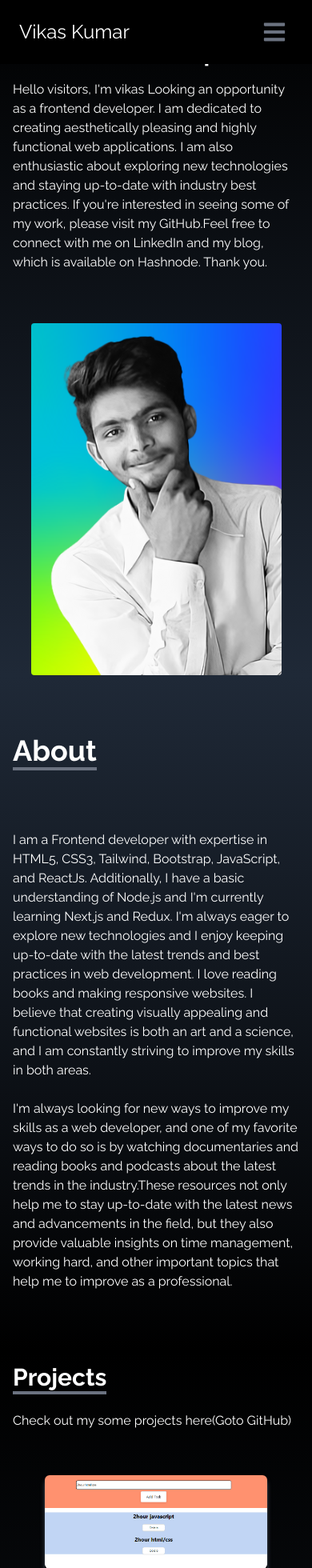
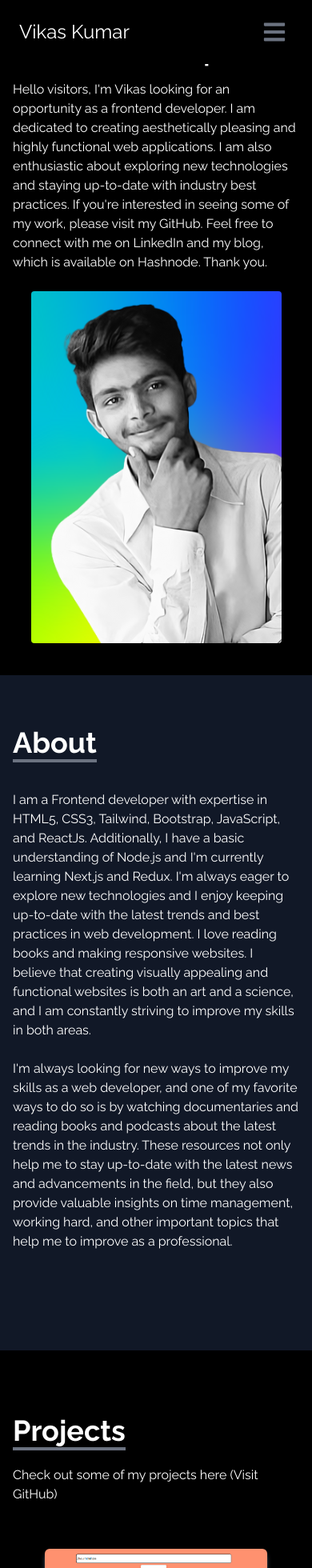
Before and after one commit to Vikas35Taliyan/My-portfolio, a React (Create React App) app: page / in a window 390 px wide. Shown: the top 1960 px of the page at 80% size. Built offline with nearby package versions, Linux system fonts and the light colour scheme; a web font is replaced by a local one.

Commit message:
fixed layout

```diff
--- a/src/components/About.jsx
+++ b/src/components/About.jsx
@@ -3,16 +3,17 @@ import React from "react";
 const About = () => {
   return (
     <div
-      name="about"
-      className="w-full h-screen bg-gradient-to-b from-gray-800 to-black text-white"
+      id="about"
+      className="w-full min-h-screen text-white bg-gray-900 py-16"
     >
-      <div className="max-w-screen-lg p-4 mx-auto flex flex-col justify-center w-full h-full">
-        <div className="pb-0">
+      <div className="max-w-screen-lg px-4 mx-auto flex flex-col justify-center h-full">
+        <div className="pb-2">
           <p className="text-4xl font-bold inline border-b-4 border-gray-500">
             About
           </p>
         </div>
-        <p className="text-ml mt-20">
+
+        <p className="text-md mt-8">
           I am a Frontend developer with expertise in HTML5, CSS3, Tailwind,
           Bootstrap, JavaScript, and ReactJs. Additionally, I have a basic
           understanding of Node.js and I'm currently learning Next.js and Redux.
@@ -26,11 +27,11 @@ const About = () => {
 
         <br />
 
-        <p className="text-ml">
+        <p className="text-md">
           I'm always looking for new ways to improve my skills as a web
           developer, and one of my favorite ways to do so is by watching
           documentaries and reading books and podcasts about the latest trends
-          in the industry.These resources not only help me to stay up-to-date
+          in the industry. These resources not only help me to stay up-to-date
           with the latest news and advancements in the field, but they also
           provide valuable insights on time management, working hard, and other
           important topics that help me to improve as a professional.
--- a/src/components/Home.jsx
+++ b/src/components/Home.jsx
@@ -3,22 +3,17 @@ import heroimage from "../assets/heroimage.png";
 
 const Home = () => {
   return (
-    <div
-      id="home"
-      className="h-screen w-full bg-gradient-to-b from-black to-gray-800"
-    >
+    <div id="home" className="w-full h-screen bg-black text-white py-10">
       <div className="max-w-screen-lg mx-auto flex flex-col items-center justify-center h-full px-4 md:flex-row">
         <div className="flex flex-col justify-center h-full">
-          <h2 className="text-3xl sm:text-4xl font-bold text-white">
-            Frontend Developer
-          </h2>
-          <p className="py-4 max-w-xl text-white">
-            Hello visitors, I'm vikas Looking an opportunity as a frontend
+          <h2 className="text-3xl sm:text-4xl font-bold">Frontend Developer</h2>
+          <p className="py-4 max-w-xl">
+            Hello visitors, I'm Vikas looking for an opportunity as a frontend
             developer. I am dedicated to creating aesthetically pleasing and
             highly functional web applications. I am also enthusiastic about
             exploring new technologies and staying up-to-date with industry best
             practices. If you're interested in seeing some of my work, please
-            visit my GitHub.Feel free to connect with me on LinkedIn and my
+            visit my GitHub. Feel free to connect with me on LinkedIn and my
             blog, which is available on Hashnode. Thank you.
           </p>
         </div>
--- a/src/components/Projects.jsx
+++ b/src/components/Projects.jsx
@@ -8,43 +8,27 @@ import rode from "../assets/portfolio/rode.PNG";
 
 const Projects = () => {
   const projects = [
-    {
-      id: 1,
-      src: todo,
-    },
-    {
-      id: 2,
-      src: wpune,
-    },
-    {
-      id: 3,
-      src: capture,
-    },
-    {
-      id: 4,
-      src: shopify,
-    },
-    {
-      id: 5,
-      src: paytm,
-    },
-    {
-      id: 6,
-      src: rode,
-    },
+    { id: 1, src: todo },
+    { id: 2, src: wpune },
+    { id: 3, src: capture },
+    { id: 4, src: shopify },
+    { id: 5, src: paytm },
+    { id: 6, src: rode },
   ];
 
   return (
     <div
-      name="projects"
-      className="bg-gradient-to-b from-black to-gray-800 w-full text-white md:h-screen"
+      id="projects"
+      className="w-full min-h-screen text-white bg-black py-16"
     >
-      <div className="max-w-screen-md p-4 mx-auto flex flex-col justify-center w-full h-full">
+      <div className="max-w-screen-lg p-4 mx-auto flex flex-col justify-center w-full h-full">
         <div className="pb-8">
-          <p className="text-3xl font-bold inline border-b-4 border-gray-500">
+          <p className="text-4xl font-bold inline border-b-4 border-gray-500">
             Projects
           </p>
-          <p className="py-6">Check out my some projects here(Goto GitHub)</p>
+          <p className="py-6">
+            Check out some of my projects here (Visit GitHub)
+          </p>
         </div>
 
         <div className="grid sm:grid-cols-2 md:grid-cols-3 gap-8 px-10 sm:px-0">
@@ -52,16 +36,15 @@ const Projects = () => {
             <div key={id} className="shadow-md shadow-gray-600 rounded-lg">
               <img
                 src={src}
-                alt=""
+                alt={`project-${id}`}
                 className="rounded-md duration-200 hover:scale-105"
               />
-
               <div className="flex items-center justify-center">
-                <button className="w-1/2  px-6 py-3 m-4 duration-200 hover:scale-105">
+                <button className="w-1/2 px-6 py-3 m-4 duration-200 hover:scale-105">
                   Netlify
                 </button>
-                <button className="w-1/2  px-6 py-3 m-4 duration-200 hover:scale-105">
-                  Github
+                <button className="w-1/2 px-6 py-3 m-4 duration-200 hover:scale-105">
+                  GitHub
                 </button>
               </div>
             </div>
--- a/src/components/TechToolBox.jsx
+++ b/src/components/TechToolBox.jsx
@@ -11,68 +11,23 @@ import git from "../assets/git.png";
 
 const TechToolBox = () => {
   const tech = [
-    {
-      id: 1,
-      src: html,
-      title: "HTML",
-      style: "shadow-orange-500",
-    },
-    {
-      id: 2,
-      src: css,
-      title: "CSS",
-      style: "shadow-blue-500",
-    },
-    {
-      id: 3,
-      src: bootstrap,
-      title: "Bootstrap",
-      style: "shadow-yellow-500",
-    },
-    {
-      id: 4,
-      src: tailwind,
-      title: "Tailwind",
-      style: "shadow-sky-400",
-    },
-    {
-      id: 5,
-      src: javascript,
-      title: "Javascript",
-      style: "shadow-yellow-500",
-    },
-    {
-      id: 6,
-      src: react,
-      title: "React",
-      style: "shadow-sky-500",
-    },
-    {
-      id: 7,
-      src: express,
-      title: "Express",
-      style: "shadow-white",
-    },
-    {
-      id: 8,
-      src: mongo,
-      title: "Mongodb",
-      style: "shadow-green-500",
-    },
-    {
-      id: 9,
-      src: git,
-      title: "Git",
-      style: "shadow-orange-500",
-    },
+    { id: 1, src: html, title: "HTML", style: "shadow-orange-500" },
+    { id: 2, src: css, title: "CSS", style: "shadow-blue-500" },
+    { id: 3, src: bootstrap, title: "Bootstrap", style: "shadow-yellow-500" },
+    { id: 4, src: tailwind, title: "Tailwind", style: "shadow-sky-400" },
+    { id: 5, src: javascript, title: "Javascript", style: "shadow-yellow-500" },
+    { id: 6, src: react, title: "React", style: "shadow-sky-500" },
+    { id: 7, src: express, title: "Express", style: "shadow-white" },
+    { id: 8, src: mongo, title: "Mongodb", style: "shadow-green-500" },
+    { id: 9, src: git, title: "Git", style: "shadow-orange-500" },
   ];
 
   return (
     <div
-      name="TechToolBox"
-      className="bg-gradient-to-b from-black to-gray-800 w-full h-screen"
+      id="skills"
+      className="w-full min-h-screen bg-gray-900 text-white py-16"
     >
-      <div className="max-w-screen-lg mx-auto p-4 flex flex-col justify-center w-full h-full text-white">
+      <div className="max-w-screen-lg mx-auto p-4 flex flex-col justify-center w-full h-full">
         <div>
           <p className="text-4xl font-bold border-b-4 border-gray-500 p-2 inline">
             Skills
@@ -85,7 +40,7 @@ const TechToolBox = () => {
               key={id}
               className={`shadow-md hover:scale-105 duration-500 py-2 rounded-lg ${style}`}
             >
-              <img src={src} alt="" className="w-20 mx-auto" />
+              <img src={src} alt={title} className="w-20 mx-auto" />
               <p className="mt-4">{title}</p>
             </div>
           ))}
--- a/src/index.css
+++ b/src/index.css
@@ -1,11 +1,19 @@
-@import url('https://fonts.googleapis.com/css2?family=Oswald:wght@300&family=Pattaya&family=Raleway:ital,wght@0,100;0,200;0,300;0,400;0,500;0,600;0,700;0,800;1,100;1,200;1,300;1,400;1,500;1,600;1,700;1,800&family=Roboto+Condensed:ital@1&family=Roboto:ital,wght@1,100&display=swap');
+@import url("https://fonts.googleapis.com/css2?family=Oswald:wght@300&family=Pattaya&family=Raleway:ital,wght@0,100;0,200;0,300;0,400;0,500;0,600;0,700;0,800;1,100;1,200;1,300;1,400;1,500;1,600;1,700;1,800&family=Roboto+Condensed:ital@1&family=Roboto:ital,wght@1,100&display=swap");
 
 @tailwind base;
 @tailwind components;
 @tailwind utilities;
 
 @layer base {
-    html {
-        font-family: 'Raleway', sans-serif;
-    }
+  html {
+    font-family: "Raleway", sans-serif;
+  }
 }
+
+body {
+  background-color: black;
+}
+
+html {
+  scroll-behavior: smooth;
+}
```
